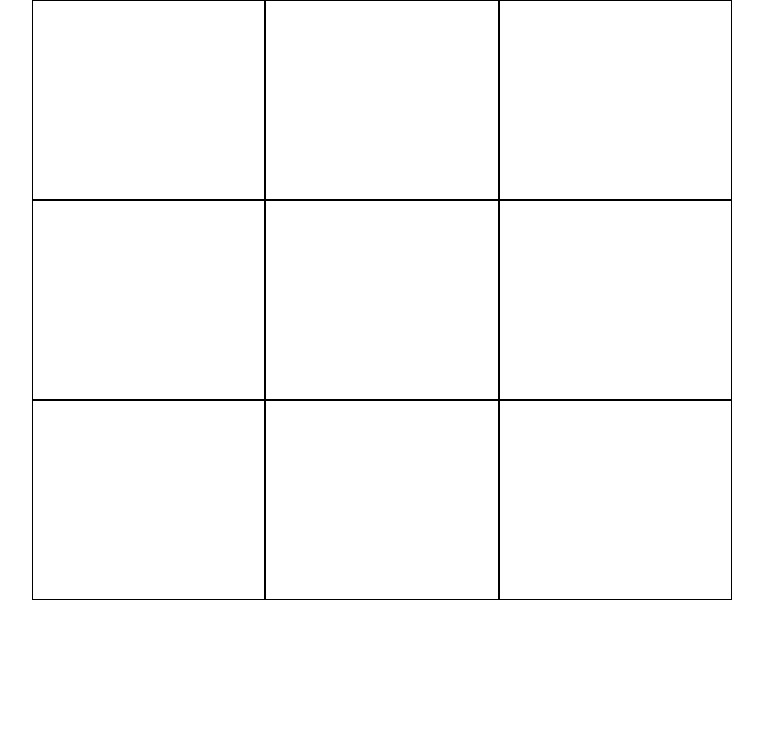
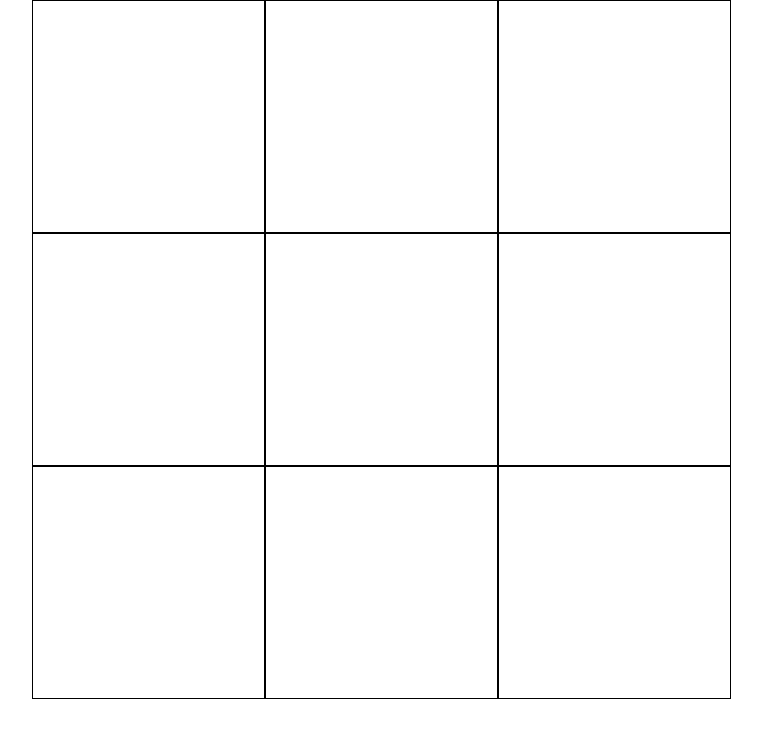
Before and after one commit to fernandosouza/react-tic-tac-toe, a React (Create React App) app: page / in a window 1280 px wide. Both pictures are taken after typing "Sample", "Sample" into the empty fields and a click on the button "Start!". Shown: the top 738 px of the page, without its empty margins (258-1021 px from the left). Built offline with nearby package versions, Linux system fonts and the light colour scheme.

Commit message:
Makes the grid simpler

```diff
--- a/src/index.css
+++ b/src/index.css
@@ -16,57 +16,11 @@ body {
   margin: 0 auto;
   width: 700px;
   height: 700px;
-  display: grid;
-  grid-template-columns: repeat(3, 1fr);
-  grid-gap: 0;
-  grid-auto-rows: minmax(100px, 100px);
 }
 
-[class*="grid"] {
+.grid {
   border: 1px solid black;
+  width: 231px;
+  height: 231px;
+  float: left
 }
-
-.grid-0 {
-  grid-column: 1 / 2;
-  grid-row: 1 / 3;
-}
-
-.grid-1 {
-  grid-column: 2 / 3;
-  grid-row: 1 / 3;
-}
-
-.grid-2 {
-  grid-column: 3 / 4;
-  grid-row: 1 / 3;
-}
-
-.grid-3 {
-  grid-column: 1 / 2;
-  grid-row: 3 / 5;
-}
-
-.grid-4 {
-  grid-column: 2 / 3;
-  grid-row: 3 / 5;
-}
-
-.grid-5 {
-  grid-column: 3 / 5;
-  grid-row: 3 / 5;
-}
-
-.grid-6 {
-  grid-column: 1 / 2;
-  grid-row: 5 / 7;
-}
-
-.grid-7 {
-  grid-column: 3 / 5;
-  grid-row: 5 / 7;
-}
-
-.grid-8 {
-  grid-column: 2 / 3;
-  grid-row: 5 / 7;
-}
```
